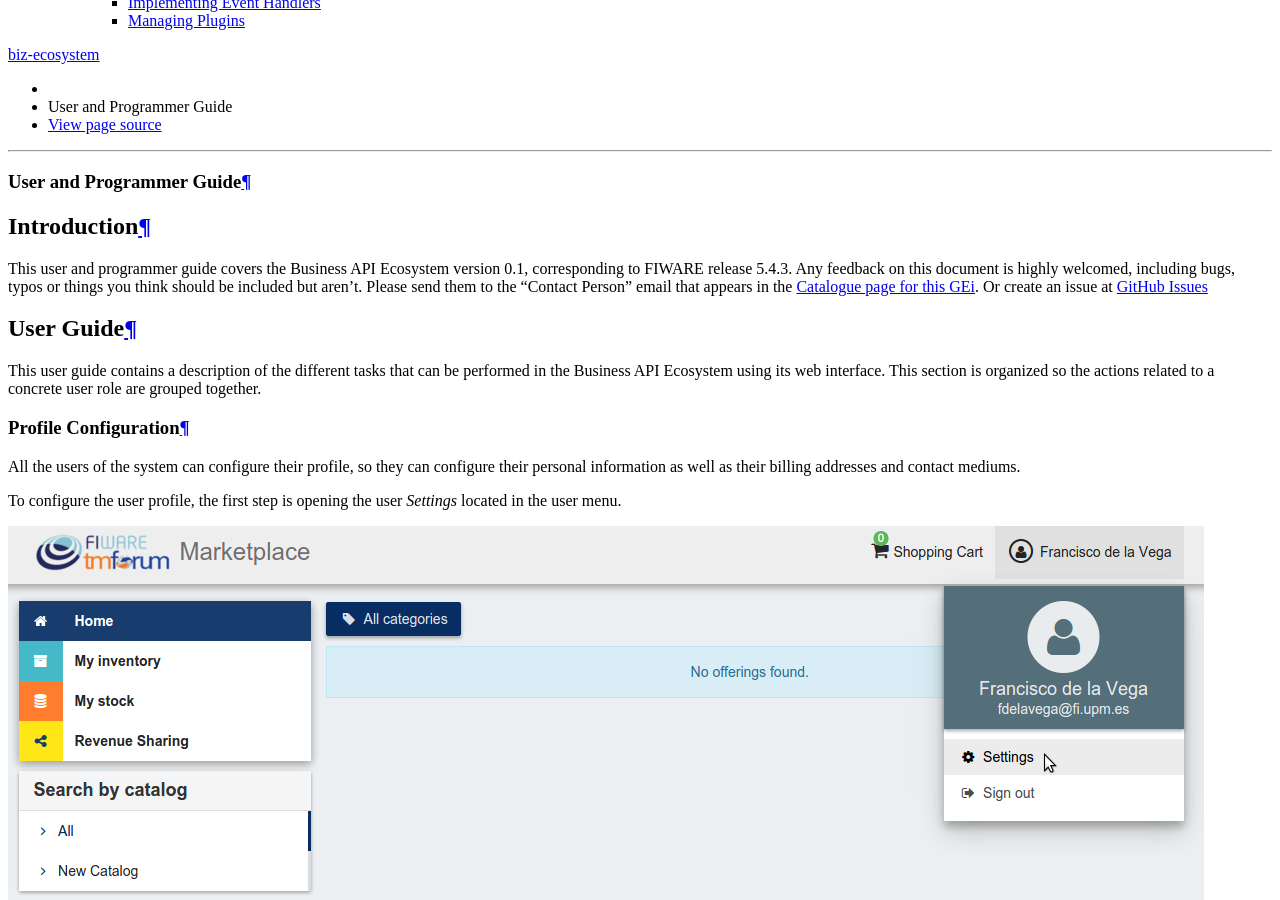
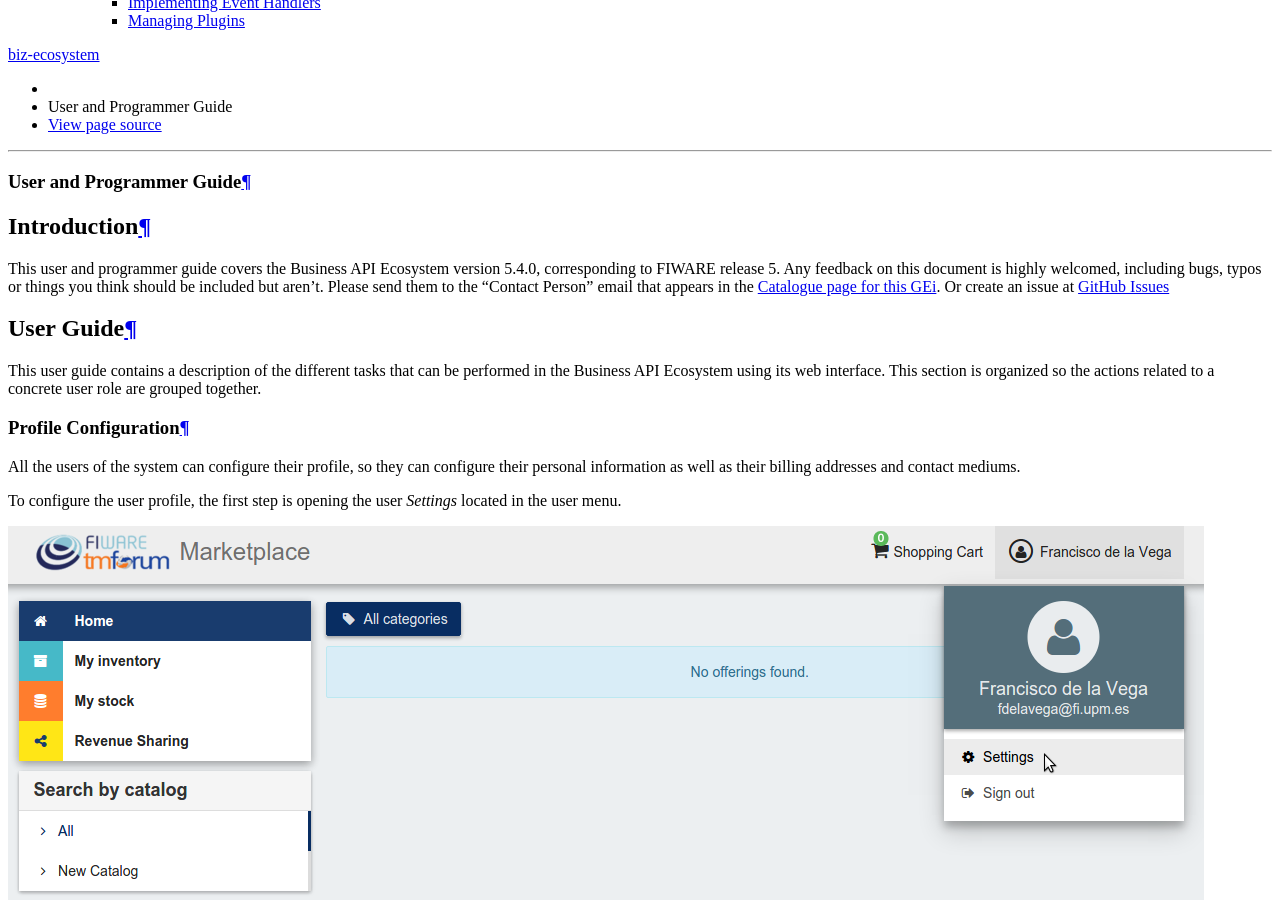
Before and after one commit to FIWARE-TMForum/Business-API-Ecosystem, a Sphinx documentation site: the page built from doc/user-programmer-guide.rst, in a window 1280 px wide and 900 px high, scrolled down 499 px. Built offline with Sphinx 7.4.7 and the Read the Docs theme 2.0.0, drawn with Linux system fonts in a browser that asks for light colours; comment, search, counter and statistics services are not loaded.

Commit message:
Update version in doc

```diff
--- a/doc/installation-administration-guide.rst
+++ b/doc/installation-administration-guide.rst
@@ -6,7 +6,7 @@
 Introduction
 ------------
 
-This installation and administration guide covers the Business API Ecosystem version 0.1, corresponding to FIWARE release 5.4.3.
+This installation and administration guide covers the Business API Ecosystem version 5.4.0, corresponding to FIWARE release 5.
 Any feedback on this document is highly welcomed, including bugs, typos or things you think should be included but aren't. Please send them to the "Contact Person" email that appears in the `Catalogue page for this GEi`_.
 Or create an issue at `GitHub Issues`_
 
--- a/doc/user-programmer-guide.rst
+++ b/doc/user-programmer-guide.rst
@@ -6,7 +6,7 @@
 Introduction
 ------------
 
-This user and programmer guide covers the Business API Ecosystem version 0.1, corresponding to FIWARE release 5.4.3.
+This user and programmer guide covers the Business API Ecosystem version 5.4.0, corresponding to FIWARE release 5.
 Any feedback on this document is highly welcomed, including bugs, typos or things you think should be included but aren't. Please send them to the "Contact Person" email that appears in the `Catalogue page for this GEi`_.
 Or create an issue at `GitHub Issues`_
 
```
